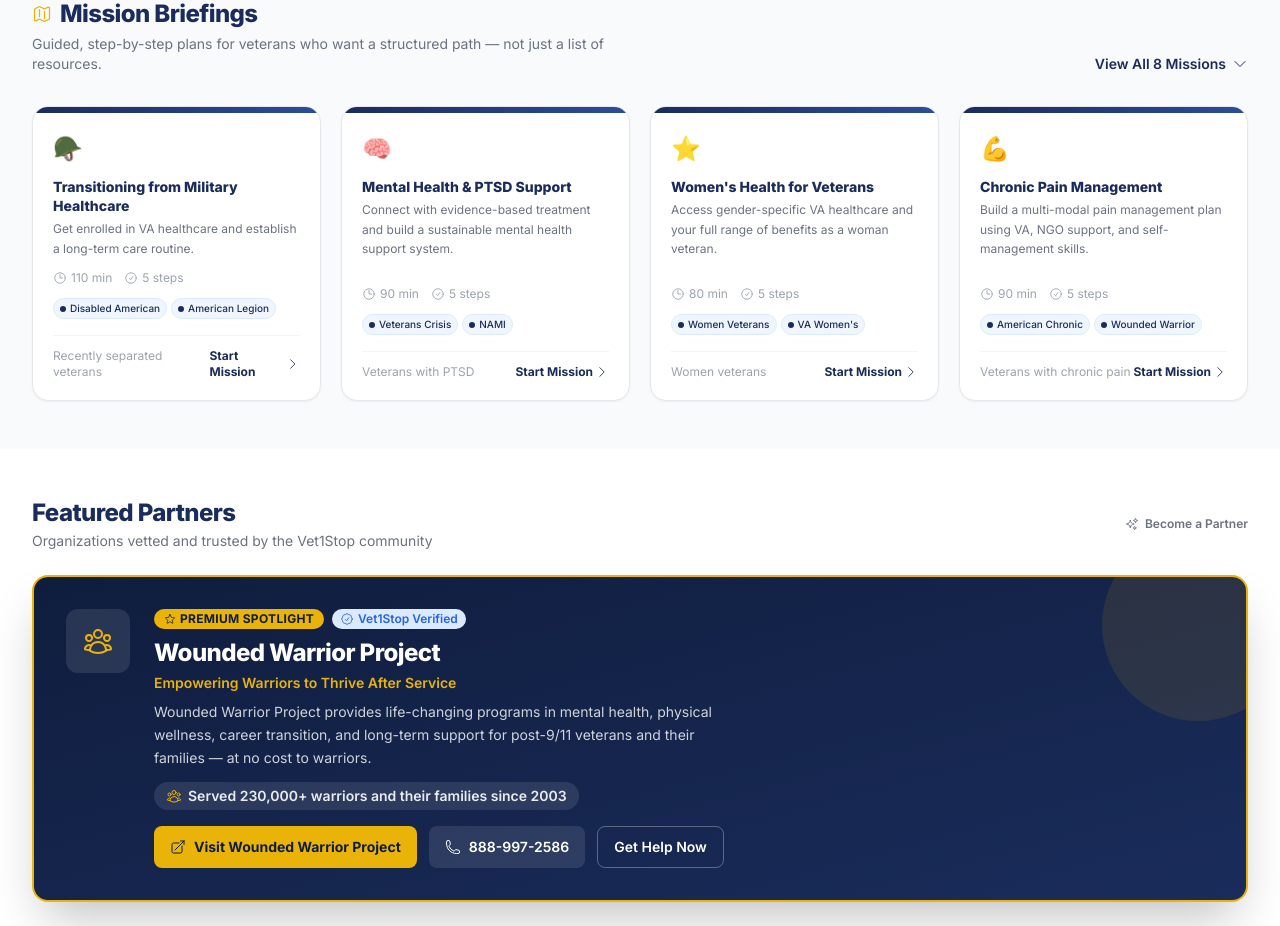
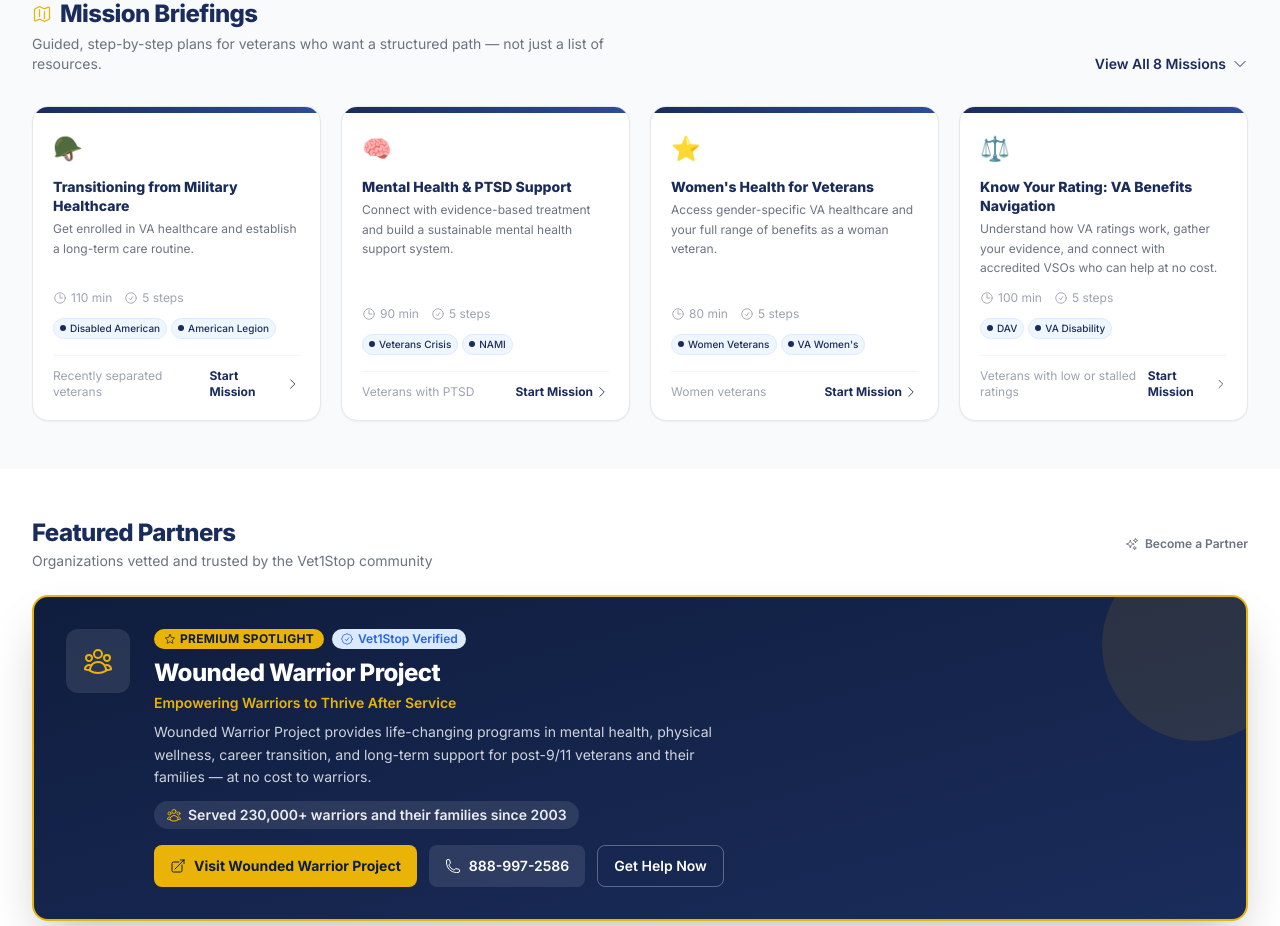
Before and after one commit to spenn0331/Vet1Stop-2.0, a Next.js app: page /health in a window 1280 px wide. Shown: the part 1200-2126 px from the top of the page. Built offline with nearby package versions, Linux system fonts and the light colour scheme; no server answers; the database is empty.

Commit message:
Reorder featured missions: promote Know Your Rating to slot 4, move Chronic Pain to View All list - set chronic-pain featured:false, add benefits-nav emoji to MissionStrip icon map

```diff
--- a/src/app/health/components/MissionStrip.tsx
+++ b/src/app/health/components/MissionStrip.tsx
@@ -30,6 +30,7 @@
   'recovery':         '🌱',
   'wellness':         '🛡️',
   'geriatric-care':   '🎖️',
+  'benefits-nav':     '⚖️',
 };
 
 
--- a/src/data/missions.ts
+++ b/src/data/missions.ts
@@ -442,7 +442,7 @@
     tags: ['chronic pain', 'pain management', 'rehabilitation', 'back pain', 'injury', 'complementary health'],
     estimatedDuration: 90,
     difficulty: 'medium',
-    featured: true,
+    featured: false,
     icon: 'pain-management',
     steps: [
       {
```
